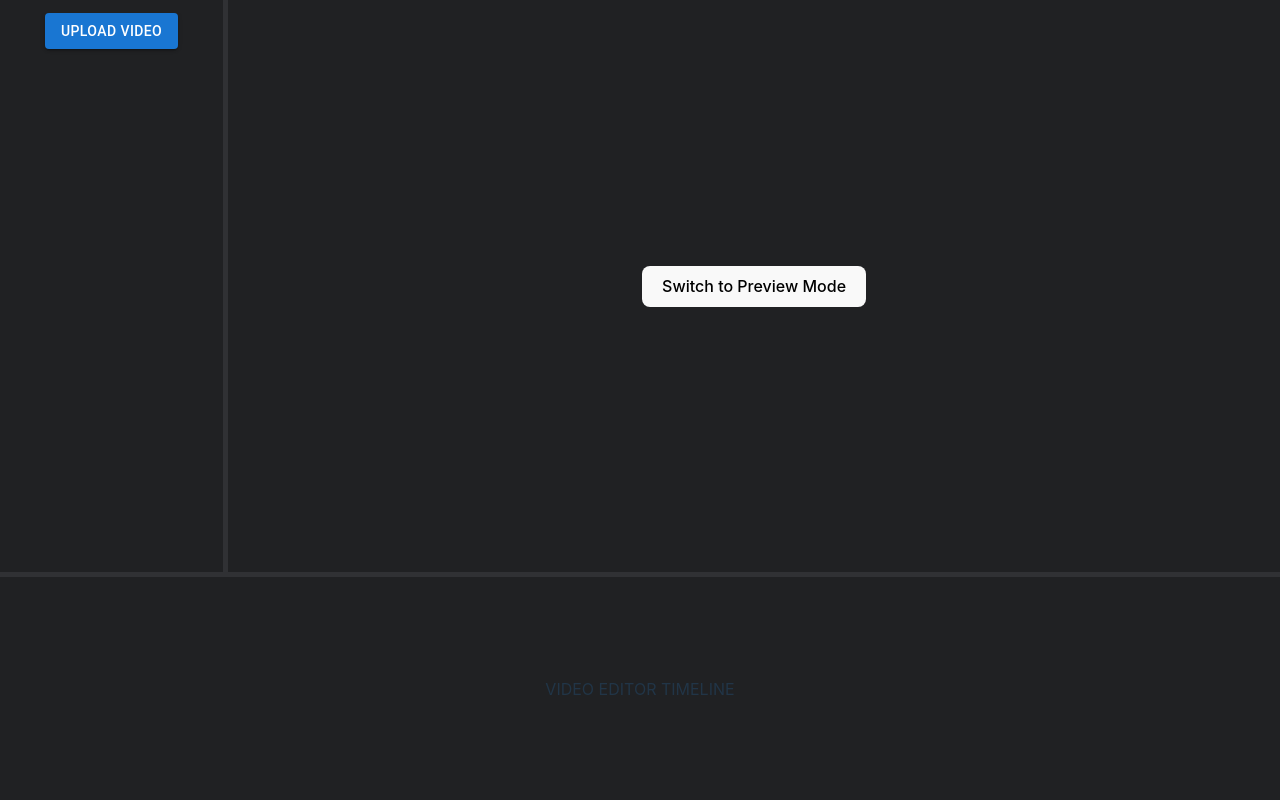
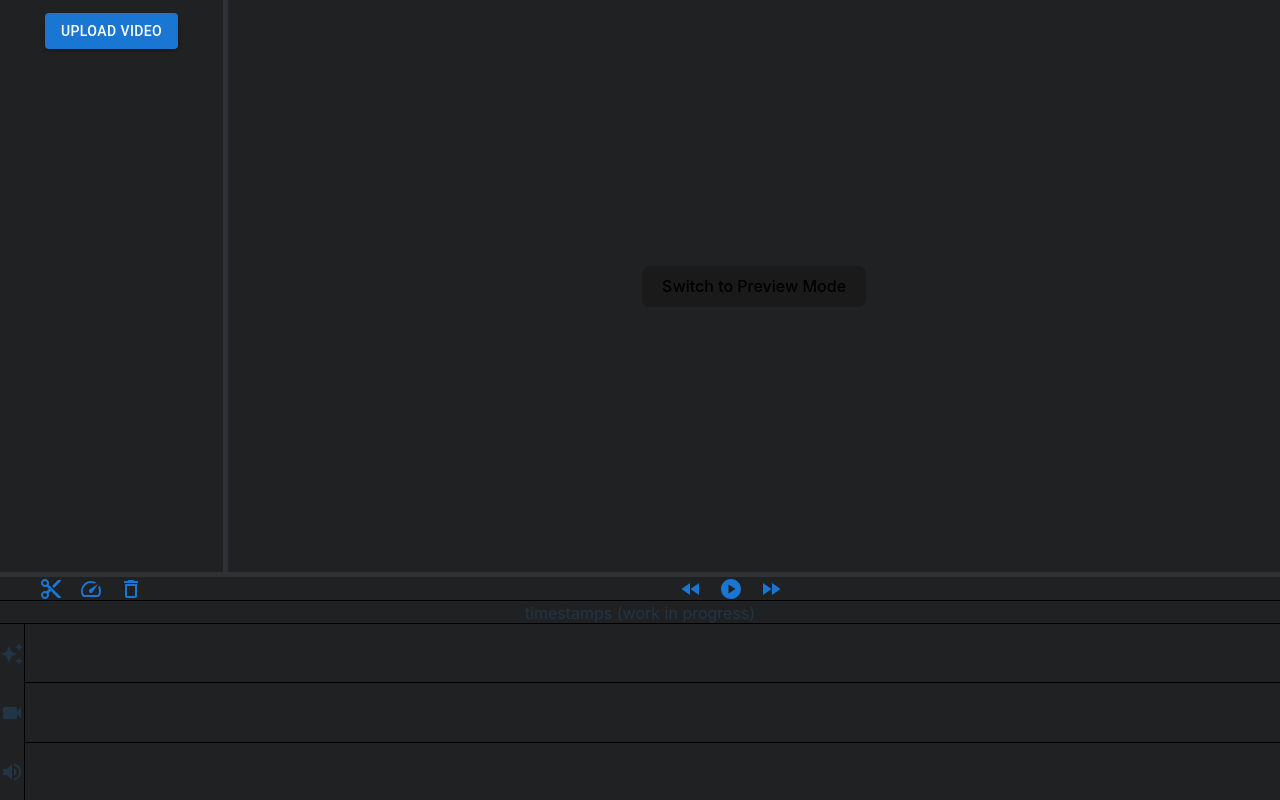
Before and after one commit to meloniouss/clipmaster, a React (Vite) app in the folder clipmaster-src-files/: page / in a window 1280 px wide. Built offline with nearby package versions, Linux system fonts and the light colour scheme.

Commit message:
added ui elements = zustand store tweaks

```diff
--- a/clipmaster-src-files/package.json
+++ b/clipmaster-src-files/package.json
@@ -15,7 +15,8 @@
     "@emotion/styled": "^11.14.0",
     "@ffmpeg/ffmpeg": "^0.12.10",
     "@ffmpeg/util": "^0.12.1",
-    "@mui/material": "^5.0.0",
+    "@mui/icons-material": "^6.4.0",
+    "@mui/material": "^6.4.0",
     "react": "^18.3.1",
     "react-dnd": "^16.0.1",
     "react-dnd-html5-backend": "^16.0.1",
--- a/clipmaster-src-files/src/App.css
+++ b/clipmaster-src-files/src/App.css
@@ -80,3 +80,32 @@ div {
 div::-webkit-scrollbar {
   display: none;
 }
+button {
+  border-radius: 8px;
+  border: 1px solid transparent;
+  padding: 0.6em 1.2em;
+  font-size: 1em;
+  font-weight: 500;
+  font-family: inherit;
+  background-color: #1a1a1a;
+  cursor: pointer;
+  transition: border-color 0.25s;
+}
+button:hover {
+  border-color: #646cff;
+}
+button:focus,
+button:focus-visible {
+  outline: 4px auto -webkit-focus-ring-color;
+}
+/* Removes the default border */
+.MuiIconButton-root {
+  border: 0 !important;
+  outline: none !important;  /* Removes the outline */
+}
+
+/* Removes the border that appears on focus */
+.MuiIconButton-root:focus-visible {
+  outline: none !important;
+  border: 0 !important;
+}
--- a/clipmaster-src-files/src/App.tsx
+++ b/clipmaster-src-files/src/App.tsx
@@ -6,6 +6,8 @@ import { Panel, PanelGroup, PanelResizeHandle } from 'react-resizable-panels'
 import ThumbnailComponent from './thumbnailComponent'
 import { DndProvider } from 'react-dnd'
 import { HTML5Backend } from 'react-dnd-html5-backend';
+import Timeline from './Timeline'
+
 
 function App() {
   return (
@@ -45,7 +47,7 @@ function App() {
       </Panel>
       <PanelResizeHandle className="resize-handle" />
       <Panel className="panel" minSize={20} defaultSize={28}>
-        VIDEO EDITOR TIMELINE
+        <Timeline />
       </Panel>
     </PanelGroup>
   </div>
--- /dev/null
+++ b/clipmaster-src-files/src/Timeline.tsx
@@ -0,0 +1,65 @@
+import { Button, Card, IconButton } from "@mui/material";
+import VideocamIcon from '@mui/icons-material/Videocam';
+import VolumeUpIcon from "@mui/icons-material/VolumeUp";
+import AutoAwesomeIcon from '@mui/icons-material/AutoAwesome';
+import ContentCutIcon from '@mui/icons-material/ContentCut';
+import SpeedIcon from '@mui/icons-material/Speed';
+import FastRewindIcon from '@mui/icons-material/FastRewind';
+import FastForwardIcon from '@mui/icons-material/FastForward';
+import PlayCircleIcon from '@mui/icons-material/PlayCircle';
+import DeleteOutlineIcon from '@mui/icons-material/DeleteOutline';
+export default function Timeline() {
+    //what im going to need to put here:
+    // 3 different channels (A/V and effect)
+    // small line with all the buttons
+    // timeline/time scale
+    // we can make the time stamps be dynamic based non video lengths
+    // mayhbe use icon for timeline things
+    return(
+    <div style={{width: "100%", height: "100%", overflow: "hidden"}}>
+        <div style={{display: "flex", flexDirection: "row",width: "100%", borderBottom: "1px solid black", height:"10%", justifyContent: "left", alignItems: "center"}}>
+           <div style={{width: "30%", justifyContent: "left", flex: 0.5}}>
+                <IconButton color="primary" sx={{ }}><ContentCutIcon/></IconButton>
+                <IconButton color="primary" sx={{  }}><SpeedIcon/></IconButton>
+                <IconButton color="primary" sx={{  }}><DeleteOutlineIcon/></IconButton>
+           </div>
+           <div style={{justifyItems: "center", flex: 3}}>
+                <IconButton color="primary" sx={{ }}><FastRewindIcon/></IconButton>
+                <IconButton color="primary" sx={{ }}><PlayCircleIcon/></IconButton>
+                <IconButton color="primary" sx={{}}><FastForwardIcon/></IconButton>
+           </div>
+
+        </div>
+        <div style={{width: "100%", borderBottom: "1px solid black", height:"10%"}}>timestamps (work in progress)</div>
+    <div style={{display: "flex", flexDirection: "row", width: "100%", height: "100%"}}>
+        <div style={{display: "flex", flexDirection:'column', height: "80%", justifyItems: "center", justifyContent: "space-between"}}>
+            <div style={{ flex: 1, display: "flex", alignItems: "center",borderRight: "1px solid black", borderBottom: "0px solid black"}}>
+                <AutoAwesomeIcon style={{ fontSize: "3vh"}} /> </div>
+            <div style={{ flex: 1, display: "flex",  alignItems: "center",borderRight: "1px solid black", borderBottom: "0px solid black"}}>
+                <VideocamIcon style={{ fontSize: "3vh" }} />
+            </div>
+            <div style={{ flex: 1, display: "flex",  alignItems: "center",borderRight: "1px solid black", borderBottom: "0px solid black"}}>
+                <VolumeUpIcon style={{ fontSize: "3vh" }} />
+            </div>
+        </div>
+        <div style={{display: "flex", flexDirection: "column", width: "100%", height: "80%"}}>
+                <div style={{width: "100%", borderBottom: "1px solid black", flex: 1}}></div>
+                <div style={{width: "100%", borderBottom: "1px solid black", flex: 1}}></div>
+                <div style={{width: "100%", borderBottom: "1px solid black", flex: 1}}></div>
+            </div>
+    </div>
+    </div>
+
+
+
+
+
+
+
+
+
+
+
+
+);
+}
--- a/clipmaster-src-files/src/thumbnailComponent.tsx
+++ b/clipmaster-src-files/src/thumbnailComponent.tsx
@@ -21,7 +21,7 @@ function ThumbnailItem({ thumbnail, index, clip }: ThumbnailItemProps) {
     end: (item, monitor) => {
       const dropResult = monitor.getDropResult<DropResult>();
       if (item && dropResult) {
-        alert(`You dropped ${item.name} into ${dropResult.name}!`);
+        alert(`Work in progress! I've yet to implement the timeline as of 01-21-25`);
       }
     },
     collect: (monitor) => ({
--- a/clipmaster-src-files/src/zustandStore.tsx
+++ b/clipmaster-src-files/src/zustandStore.tsx
@@ -1,27 +1,36 @@
-import {create} from 'zustand';
+import { create } from 'zustand';
+
 type VideoFile = {
   name: string;
   size: number;
   type: string;
   duration?: number;
   url: string;
+  start?: number; //optional for clips in the timeline
+  end?: number;
 };
+
 interface VideoState {
   clipList: VideoFile[] | [];
   mainFile: VideoFile | null;
+  timelineClipList: VideoFile[] | [];
   importFile: (file: File) => void;
+  addToTimeline: (clip: VideoFile) => void;
+  removeFromTimeline: (clipName: string) => void;
+  getTimelineClip: (clipName: string) => VideoFile | undefined;
+  updateTimelineClip: (clipName: string, start: number, end: number) => void;
 
 }
-interface State {
-  clipList: VideoFile[] | [];
-}
-export const useStore = create<VideoState>((set) => ({
+
+export const useStore = create<VideoState>((set, get) => ({
   mainFile: null,
   clipList: [],
+  timelineClipList: [],
+
   importFile: (file: File) =>
-      set((state: State) => ({
+    set((state) => ({
       clipList: [
-          ...(state.clipList || []), // takes clipList of the state, or empty if it's empty, and adds the file
+        ...(state.clipList || []),
         {
           name: file.name,
           size: file.size,
@@ -30,4 +39,28 @@ export const useStore = create<VideoState>((set) => ({
         },
       ],
     })),
+
+  addToTimeline: (clip: VideoFile) =>
+    set((state) => ({
+      timelineClipList: [
+        ...(state.timelineClipList || []),
+        clip,
+      ],
+    })),
+
+  removeFromTimeline: (clipName: string) =>
+    set((state) => ({
+      timelineClipList: state.timelineClipList.filter((clip) => clip.name !== clipName),
+    })),
+
+  getTimelineClip: (clipName: string) => { //may be unnecessary
+    const { timelineClipList } = get();
+    return timelineClipList.find((clip) => clip.name === clipName);
+  },
+  updateTimelineClip: (clipName: string, start: number, end: number) =>
+    set((state) => ({
+      timelineClipList: state.timelineClipList.map((clip) =>
+        clip.name === clipName ? { ...clip, start, end } : clip
+      ),
+    })),
 }));
```
Also changed, not shown: 2 other files (tests, documents, lock files or other folders). Lines whose indentation alone changed are shown as unchanged.
